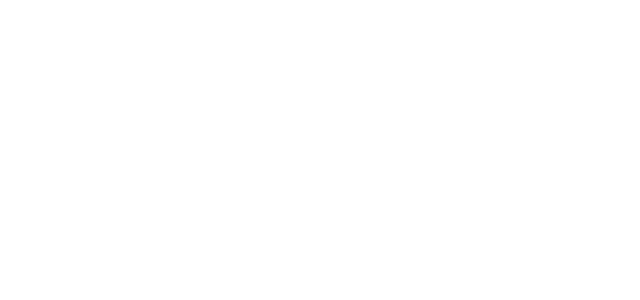
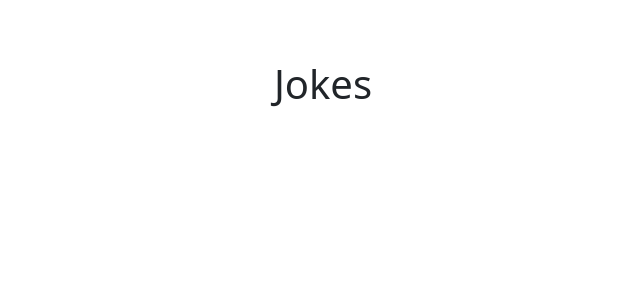
Before and after one commit to seyanaracore/JokesFetcher, a Vue app: page / in a window 1280 px wide. Shown: the top 300 px of the page, without its empty margins (317-957 px from the left). Built offline with nearby package versions, Linux system fonts and the light colour scheme.

Commit message:
Jokes comp

```diff
--- a/src/components/Jokes.vue
+++ b/src/components/Jokes.vue
@@ -1,12 +1,51 @@
- <template>
-  <div></div>
+<template>
+  <div class="container">
+    <div class="row mb-5">
+      <div class="col-12 col-sm-10 col-lg-6">
+        <h1>{{ listName }}</h1>
+      </div>
+    </div>
+    <div class="row mb-3">
+      <jokes-filter :jokesList="jokesList" @filterJokes="setFilteredJokes" />
+    </div>
+    <jokes-list
+      :jokesList="jokesList"
+      :filteredJokesList="filteredJokes ? filteredJokes : jokesList"
+    />
+  </div>
 </template>
 
- <script>
+<script>
+import JokesList from "./JokesList.vue";
+import JokesFilter from "./JokesFilter.vue";
+
 export default {
-  name: "Jokes",
+  components: { JokesList, JokesFilter },
+
+  props: {
+    listName: String,
+    jokesList: {
+      type: Array,
+      defult: () => [],
+    },
+  },
+
+  data() {
+    return {
+      filteredJokes: null,
+    };
+  },
+
+  methods: {
+    setFilteredJokes(filteredJokes) {
+      this.filteredJokes = filteredJokes;
+    },
+  },
 };
 </script>
 
- <style>
+<style>
+.row {
+  justify-content: center;
+}
 </style>
```
